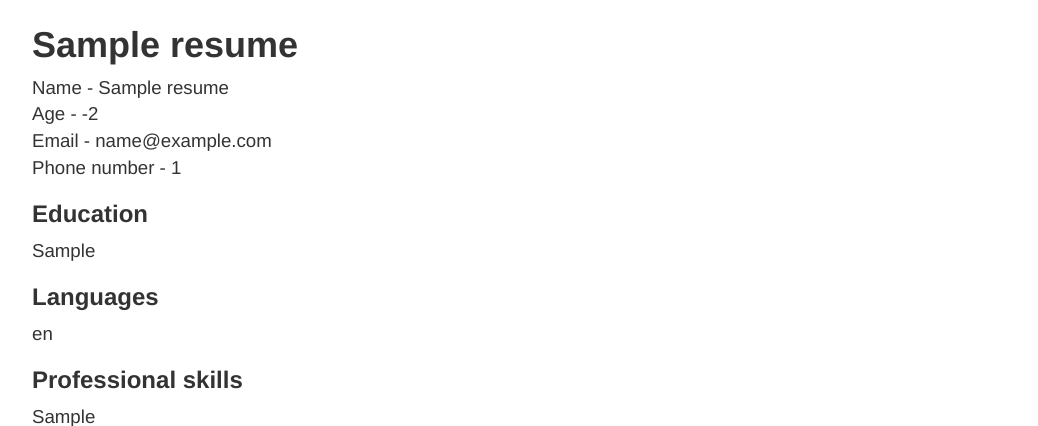
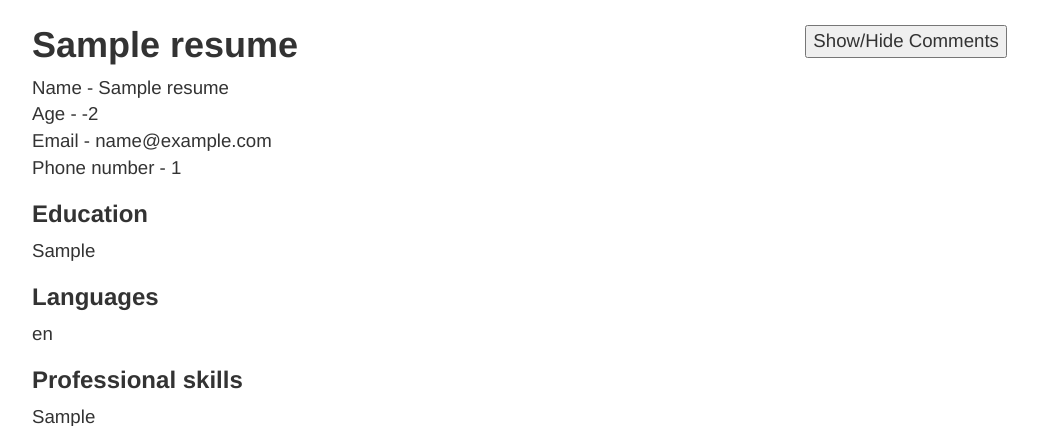
Before and after one commit to buzsb/django_practice_blog, a Django app: page / in a window 1280 px wide. Shown: the top 426 px of the page, without its empty margins (8-1046 px from the left). Run offline with Django 3.2, Linux system fonts and the light colour scheme; tables that the repository leaves empty hold one stand-in row (values such as "Sample post"); some libraries are stand-ins or nearby versions.

Commit message:
to resume app viwes import pdb library, added jquery suport to resume template, using bootstrap created button for showing comments for resume content

```diff
--- a/resume/static/resume/style.css
+++ b/resume/static/resume/style.css
@@ -6,3 +6,13 @@
     font-size: 14pt;
     padding: 5px
 }
+
+.comments-button {
+    margin-top: 20px;
+}
+
+.comments {
+    display: inline-flex;
+    background-color: #b3cccc;
+    margin-bottom: 5px;
+}
--- a/resume/templates/resume/resume.html
+++ b/resume/templates/resume/resume.html
@@ -3,6 +3,8 @@
 <!DOCTYPE html>
 <html>
     <head>
+        <script src="https://code.jquery.com/jquery-3.1.0.min.js"></script>
+        <script src="https://maxcdn.bootstrapcdn.com/bootstrap/3.3.7/js/bootstrap.min.js"></script>
         <link rel="stylesheet" href="//maxcdn.bootstrapcdn.com/bootstrap/3.3.7/css/bootstrap.min.css">
         <link rel="stylesheet" href="//maxcdn.bootstrapcdn.com/bootstrap/3.3.7/css/bootstrap-theme.min.css">
         <link rel="stylesheet" href="{% static 'resume/style.css' %}">
@@ -20,6 +22,11 @@
                 </div>
                 <div class="age">
                     Age - {{ age }}
+                    <div id="comments" class="collapse">
+                        <div class="comments">
+                            Here age calculate dynamically, using a birthday and present date
+                        </div>
+                    </div>
                 </div>
                 <div class="e_mail">
                     Email - {{ resume.e_mail }}
@@ -38,10 +45,15 @@
                 <div class="skills">
                     <h3> <strong>Professional skills</strong> </h3>
                     <p>{{ resume.skills }}</p>
-                <div>
+                </div>
                 <div class="additional_information">
                     <h3> <strong>Additional Information</strong> </h3>
                     <p>{{ resume.additional_information }}</p>
+                </div>
+            </div>
+            <div class="col-md-4">
+                <div class="comments-button">
+                    <button data-toggle="collapse" data-target="#comments">Show/Hide Comments</button>
                 </div>
             </div>
         </div>
--- a/resume/views.py
+++ b/resume/views.py
@@ -1,8 +1,10 @@
 import datetime
+import pdb
 from django.shortcuts import render
 from dateutil.relativedelta import relativedelta
 from .models import Resume
 # Create your views here.
+#pdb.set_trace()
 
 
 def resume(request):
```
